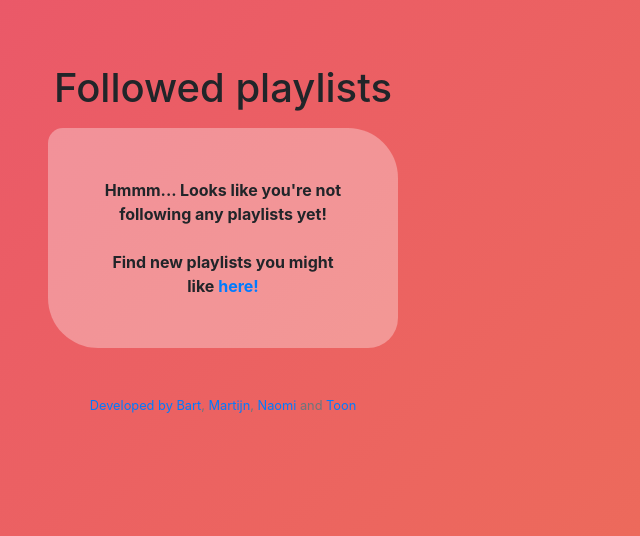
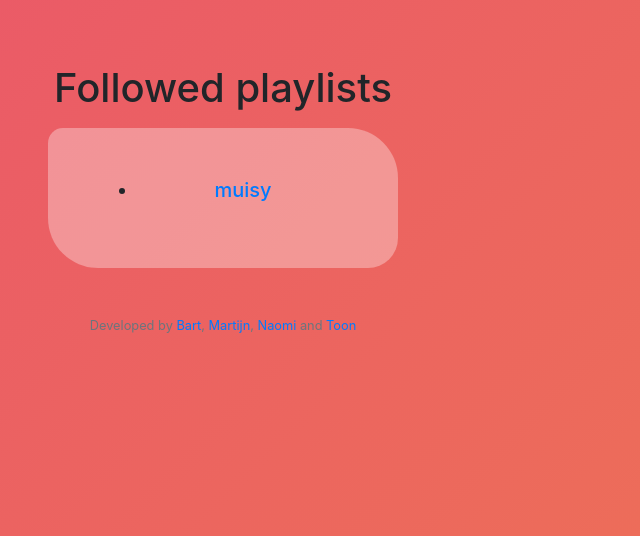
Before and after one commit to UhhBart/webik, a Flask app: page /playlists in a window 1280 px wide. Shown: the part 64-600 px from the top of the page, without its empty margins (417-1057 px from the left). Run offline with Flask 2, Linux system fonts and the light colour scheme; a user stored in the database is signed in; data comes from the database, SQL or seed files in the repository; both versions use the stored data as it was after the commit; some libraries are stand-ins or nearby versions.

Commit message:
fixed lil bug

```diff
--- a/application.py
+++ b/application.py
@@ -453,6 +453,7 @@ def playlists():
     for i in range(len(playlist_id)):
         playlist_name = db.execute("SELECT group_name FROM groups WHERE group_id = :group_id", group_id=playlist_id[i]["group_id"])
         ids.append(playlist_name[0]["group_name"])
+
     return render_template("playlists.html", ids=ids)
 
 
--- a/templates/group_profile.html
+++ b/templates/group_profile.html
@@ -20,7 +20,7 @@
             {% endif %}
 
             <a href"/deleteplaylist?group_id={{id}}"><button id= 'deleteplaylist' type="button" >Delete Playlist</button></a>
-            {% endif %}
+
 
         </div>
             {% if description[0]["description"] %}
--- a/templates/playlists.html
+++ b/templates/playlists.html
@@ -12,11 +12,11 @@
     <div>
         <p><h1 align="center" color=black>Followed playlists</h1></p>
     </div>
-    {% if not data %}
+    {% if not ids %}
         <div class = "form">
             <strong>Hmmm... Looks like you're not following any playlists yet!
             <br><br>
-            Find new playlists you might like <a href = "https://www.youtube.com/watch?v=QKfkMqqNwWg&list=LLwLo_Cax2DTbFV-NuPgc4dA&index=2&t=0s">here!</strong>
+            Find new playlists you might like <a href = "https://www.youtube.com/watch?v=QKfkMqqNwWg">here!</strong>
         </div>
     {% else %}
         <div align="center" class="form">
```
Also changed, not shown: project.db.
